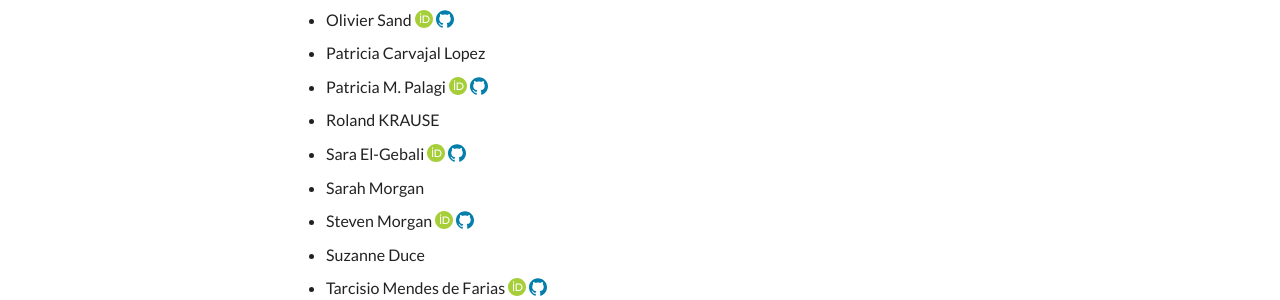
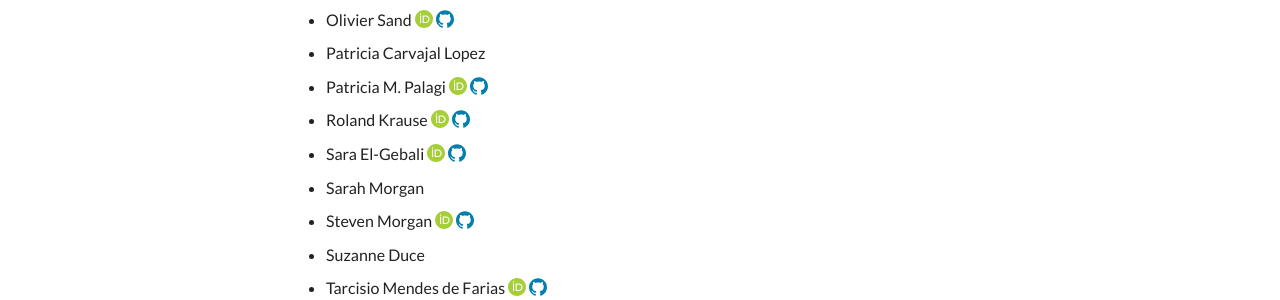
Before and after one commit to elixir-europe-training/ELIXIR-TrP-FAIR-training-handbook, an MkDocs documentation site: the page built from docs/contributor_list.md, in a window 1280 px wide and 1400 px high, scrolled down 247 px. Shown: the part 869-1169 px from the top of the window. Built offline with MkDocs 1.6.1 and Material for MkDocs 9.7.7, drawn with Linux system fonts in a browser that asks for light colours; comment, search, counter and statistics services are not loaded; part of the change alters nothing that is shown.

```diff
--- a/docs/contributor_list.md
+++ b/docs/contributor_list.md
@@ -28,7 +28,7 @@
 - Olivier Sand [:custom-orcid:](https://orcid.org/0000-0003-1465-1640/) [:simple-github:](https://github.com/olisand/)
 - Patricia Carvajal Lopez
 - Patricia M. Palagi [:custom-orcid:](https://orcid.org/0000-0001-9062-6303/) [:simple-github:](https://github.com/ppalagi/)
-- Roland KRAUSE
+- Roland Krause [:custom-orcid:](https://orcid.org/0000-0001-9938-7126/) [:simple-github:](https://github.com/rolandkrause/)
 - Sara El-Gebali [:custom-orcid:](https://orcid.org/0000-0003-1378-5495/) [:simple-github:](https://github.com/selgebali/)
 - Sarah Morgan
 - Steven Morgan [:custom-orcid:](https://orcid.org/0000-0001-6038-6126/) [:simple-github:](https://github.com/stevenjm11/)
```
